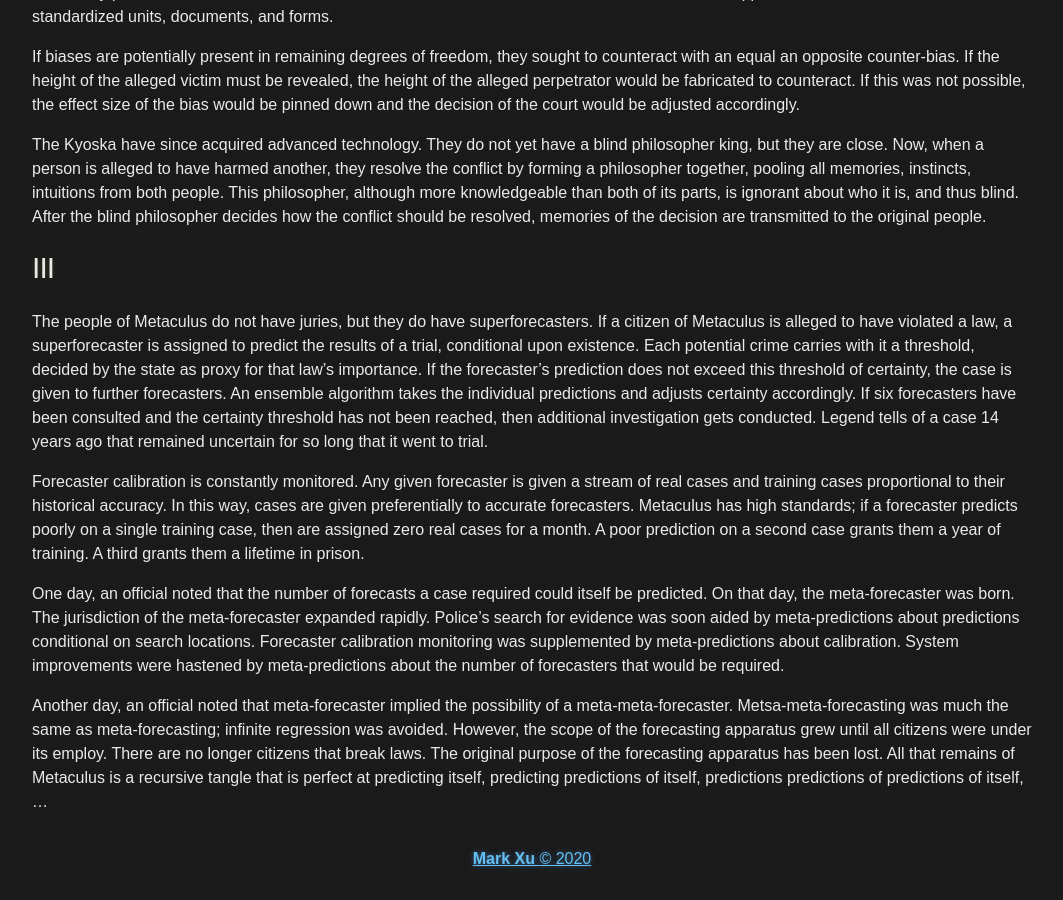
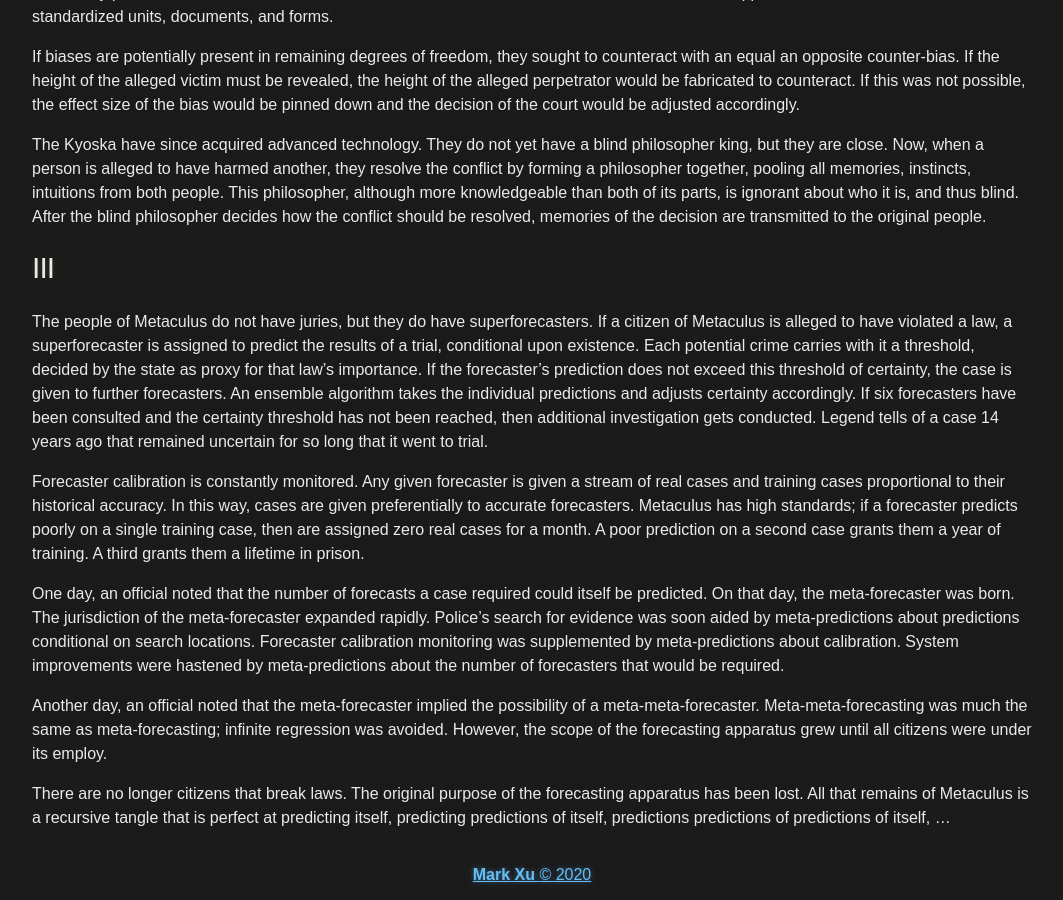
Before and after one commit to tocttou/hacker-blog, a Jekyll site: the page built from _posts/2020-9-15-Legal-Systems.md, in a window 1280 px wide and 900 px high, scrolled down 805 px. Shown: the whole window, without its empty margins (108-1171 px from the left). Built offline with Jekyll 4.4.1, drawn with Linux system fonts in a browser that asks for light colours.

Commit message:
Update 2020-9-15-Legal-Systems.md

```diff
--- a/_posts/2020-9-15-Legal-Systems.md
+++ b/_posts/2020-9-15-Legal-Systems.md
@@ -27,5 +27,6 @@ Forecaster calibration is constantly monitored. Any given forecaster is given a
 
 One day, an official noted that the number of forecasts a case required could itself be predicted. On that day, the meta-forecaster was born. The jurisdiction of the meta-forecaster expanded rapidly. Police's search for evidence was soon aided by meta-predictions about predictions conditional on search locations. Forecaster calibration monitoring was supplemented by meta-predictions about calibration. System improvements were hastened by meta-predictions about the number of forecasters that would be required.
 
-Another day, an official noted that meta-forecaster implied the possibility of a meta-meta-forecaster. Metsa-meta-forecasting was much the same as meta-forecasting; infinite regression was avoided. However, the scope of the forecasting apparatus grew until all citizens were under its employ.
+Another day, an official noted that the meta-forecaster implied the possibility of a meta-meta-forecaster. Meta-meta-forecasting was much the same as meta-forecasting; infinite regression was avoided. However, the scope of the forecasting apparatus grew until all citizens were under its employ.
+
 There are no longer citizens that break laws. The original purpose of the forecasting apparatus has been lost. All that remains of Metaculus is a recursive tangle that is perfect at predicting itself, predicting predictions of itself, predictions predictions of predictions of itself, ...
```
